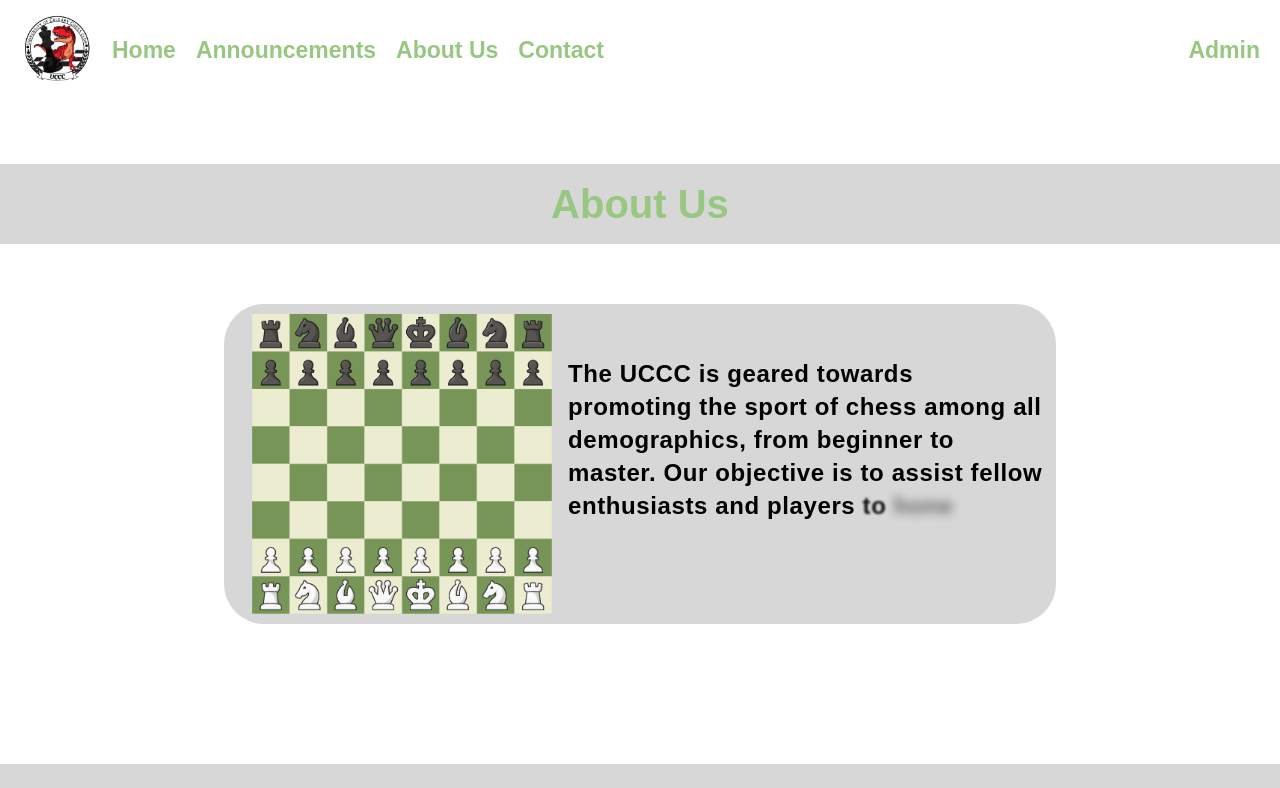
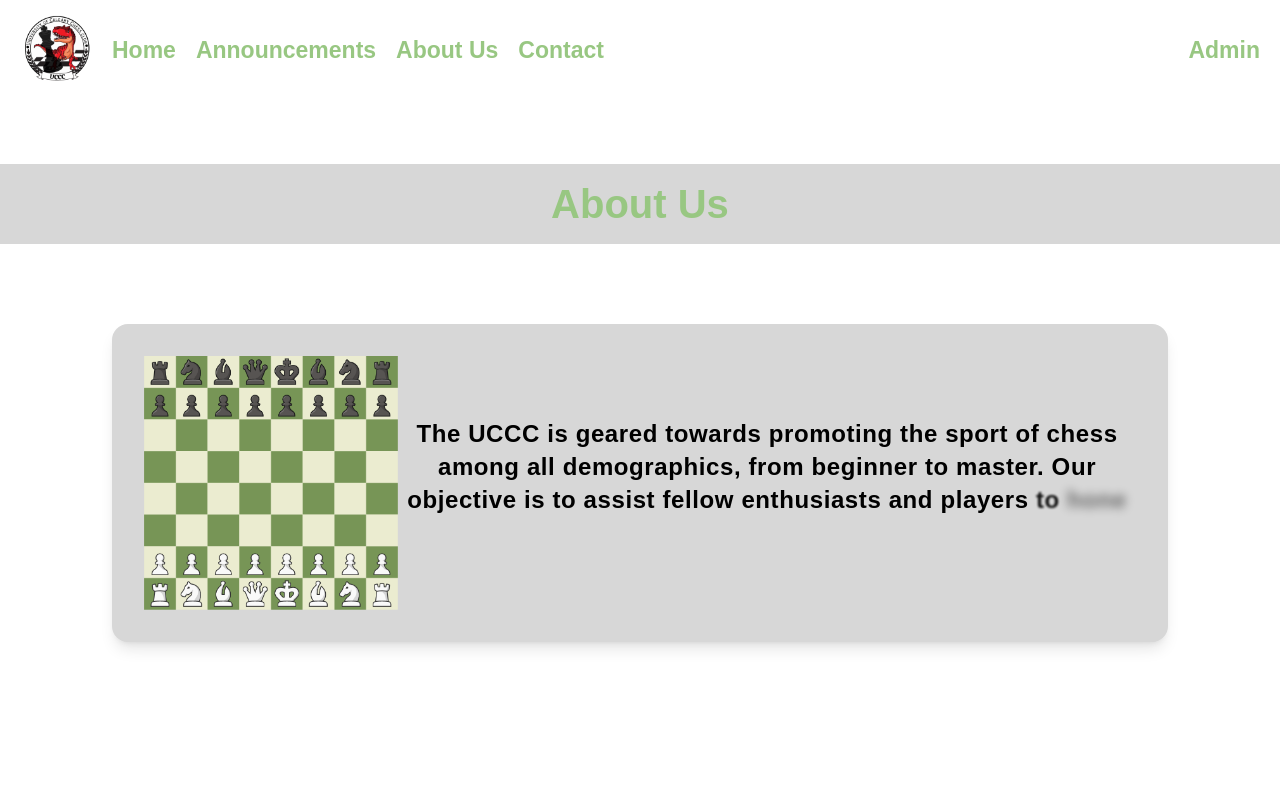
Before and after one commit to sweauhso/chess-club-website, a Next.js app in the folder chess-club-frontend/: page / in a window 1280 px wide. Shown: the top 788 px of the page. Built offline with nearby package versions, Linux system fonts and the light colour scheme.

Commit message:
Fixed images changing in about us

```diff
--- a/chess-club-frontend/components/AboutUs.tsx
+++ b/chess-club-frontend/components/AboutUs.tsx
@@ -9,19 +9,26 @@ const AboutUs = () => {
         <div className='banner bg-grey text-green font-bold m-10'>
             About Us
         </div>
-        <div className='about-us m-5 p-3 bg-grey'>
+        <div className="md:px-28 p-10 ml:p-0 ml:w-[40%]">
+      <div className="flex flex-row h-full items-center shadow-lg bg-grey rounded-2xl p-8 text-black">
+        <div className="flex w-full">
+          <div className="ms:size-full ms:mr-4 flex justify-center max-size-[250px]">
             <Image
-            className="m-4"
-            src={ChessBoard}
-            alt="Chess Board"
-            width={300}
+              src={ChessBoard}
+              alt="Chess Board"
+              width={300}
+              height={300}
             />
-            <div>
-                <TextGenerateEffect
-                        words='The UCCC is geared towards promoting the sport of chess among all demographics, from beginner to master. Our objective is to assist fellow enthusiasts and players to hone their chess skills and continue to reach new peaks of excellence.'
-                        className="text-lg text-black"/>
-            </div>
+          </div>
         </div>
+        <div className="mt-4 text-center leading-[1.8] font-light">
+          <TextGenerateEffect
+            words="The UCCC is geared towards promoting the sport of chess among all demographics, from beginner to master. Our objective is to assist fellow enthusiasts and players to hone their chess skills and continue to reach new peaks of excellence."
+            className="text-lg text-black"
+          />
+        </div>
+      </div>
+    </div>
     </div>
   )
 }
--- a/chess-club-frontend/components/AnnouncementTile.tsx
+++ b/chess-club-frontend/components/AnnouncementTile.tsx
@@ -13,7 +13,7 @@ interface AnnouncementTileProps {
           <h1 className="font-black text-2xl ms:text-3xl">{title}</h1>
           <p className="mt-4 text-left">{description}</p>
           <p className="mt-2 italic"><span className="font-bold">Date:</span> {date}</p>
-          <a href={link} target="_blank" rel="noopener noreferrer" className="w-full flex">
+          <a href={link} target="_blank" rel="noopener noreferrer">
             <button className=" bg-green mt-10 border border-black-ish font-black hover:scale-105 transition-transform duration-500 ms:text-xl rounded-full px-4 py-1 flex items-center">
               Check it out
             </button>
--- a/chess-club-frontend/components/AnnouncementsCarousel.tsx
+++ b/chess-club-frontend/components/AnnouncementsCarousel.tsx
@@ -30,7 +30,7 @@ const AnnouncementsCarousel = () => {
       ];
   return (
     <div className='section mt-6 mb-14'>
-        <div className='banner bg-grey text-green font-bold m-10'>
+        <div className='banner bg-grey text-green font-bold m-10 mb-16'>
             Announcements
         </div>
         <div>
```
